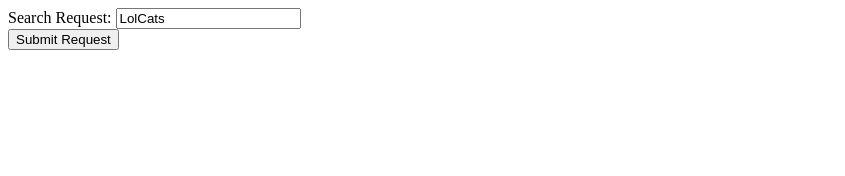
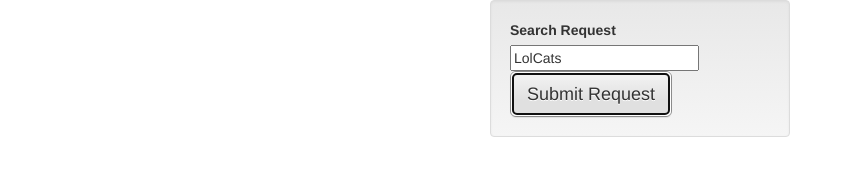
Before and after one commit to AdamHess/interview-search-engine-aggregator, a website: page public/index.html in a window 1280 px wide. Both pictures are taken after a click on the button "Submit Request". Shown: the whole page, without its empty margins (0-845 px from the left). Drawn offline with nearby package versions, Linux system fonts and the light colour scheme; no server answers.

Commit message:
added bootstrap theme and some css styling

```diff
--- a/public/bower.json
+++ b/public/bower.json
@@ -9,6 +9,7 @@
   "license": "MIT",
   "dependencies": {
     "jquery": "~2.1.1",
-    "handlebars": "~2.0.0"
+    "handlebars": "~2.0.0",
+    "bootstrap": "~3.2.0"
   }
 }
--- a/public/index.html
+++ b/public/index.html
@@ -1,18 +1,26 @@
 <html>
 	<head>
-	<script src="bower_components/jquery/dist/jquery.min.js"> </script>
-	<script src="bower_components/handlebars/handlebars.min.js"> </script>
+	<!---bower dependencies -->
+	<script src="/bower_components/jquery/dist/jquery.min.js"> </script>
+	<script src="/bower_components/handlebars/handlebars.min.js"> </script>
+	<script src="/bower_components/bootstrap/dist/js/bootstrap.min.js"></script>
+	<link rel="stylesheet" href="/bower_components/bootstrap/dist/css/bootstrap.min.css">
+	<link rel="stylesheet" href="/bower_components/bootstrap/dist/css/bootstrap-theme.min.css">
+
+	<!-- local dependencies -->
 	<script src="main.js"> </script>
+	<link rel="stylesheet" href="/styling.css">
 
 	</head>
 	<body>
-		<div id="request_query">
-			Search Request: <input type="text" id="query" name="query" value="LolCats"> <br>
-			<button id="submit_button" type="button">Submit Request</button>
+		<div id="request_query" class="centered well">
+			<label>Search Request</label>
+			<input type="text" id="query" name="query" value="LolCats"> <br>
+			<button id="submit_button" class="btn btn-default btn-lg">Submit Request</button>
 		</div>
 
-		<div id="query_results">  </div>
-		<img id="loading_wheel" src="loading.gif" alt="loading wheel" style="display:none; width: 50px; height: 50px:">
+		<div id="query_results" class="centered">  </div>
+		<img id="loading_wheel" src="/loading.gif" alt="loading wheel" style="display:none; width: 50px; height: 50px:">
 	</body>
 	<footer>
 
--- a/public/index.template.hbs
+++ b/public/index.template.hbs
@@ -1,17 +1,25 @@
 <html>
 	<head>
-	<script src="../bower_components/jquery/dist/jquery.min.js"> </script>
-	<script src="../bower_components/handlebars/handlebars.min.js"> </script>
-	<script src="../main.js"> </script>
+	<!---bower dependencies -->
+	<script src="/bower_components/jquery/dist/jquery.min.js"> </script>
+	<script src="/bower_components/handlebars/handlebars.min.js"> </script>
+	<script src="/bower_components/bootstrap/dist/js/bootstrap.min.js"></script>
+	<link rel="stylesheet" href="/bower_components/bootstrap/dist/css/bootstrap.min.css">
+	<link rel="stylesheet" href="/bower_components/bootstrap/dist/css/bootstrap-theme.min.css">
+
+	<!-- local dependencies -->
+	<script src="/main.js"> </script>
+	<link rel="stylesheet" href="/styling.css">
 
 	</head>
 	<body>
-		<div id="request_query">
-			Search Request: <input type="text" id="query" name="query" value="{{query}}"> <br>
-			<button id="submit_button" type="button">Submit Request</button>
+		<div id="request_query" class="centered well">
+			<label>Search Request</label>
+			<input type="text" id="query" name="query" value="{{query}}"> <br>
+			<button id="submit_button" class="btn btn-default btn-lg">Submit Request</button>
 		</div>
 
-		<div id="query_results">
+		<div id="query_results" class="centered">
 			{{#each searchProvider}}
 			<h1>{{@key}}</h1>
 				<ul>
@@ -23,9 +31,10 @@
 				</ul>
 			{{/each}}
 		</div>
-		<img id="loading_wheel" src="../loading.gif" alt="loading wheel" style="display:none; width: 50px; height: 50px:">
+		<img id="loading_wheel" src="/loading.gif" alt="loading wheel" style="display:none; width: 50px; height: 50px:">
 	</body>
 	<footer>
+
 	</footer>
 
 </html>
--- a/public/main.js
+++ b/public/main.js
@@ -27,7 +27,7 @@ $(function() {
             $('#loading_wheel').show();
             $.ajax({
                 type: 'GET',
-                url: '/aggregated_query/' + query,
+                url: location.origin+'/aggregated_query/' + query,
                 contentType: 'application/json',
                 success: function(data) {
                     var googleResults = Handlebars.compile($('#query_template').html())(data);
--- /dev/null
+++ b/public/styling.css
@@ -0,0 +1,11 @@
+#request_query {
+	width:300px;
+}
+
+
+
+.centered {
+	display:block;
+	margin-left: auto;
+	margin-right: auto;
+}
```
